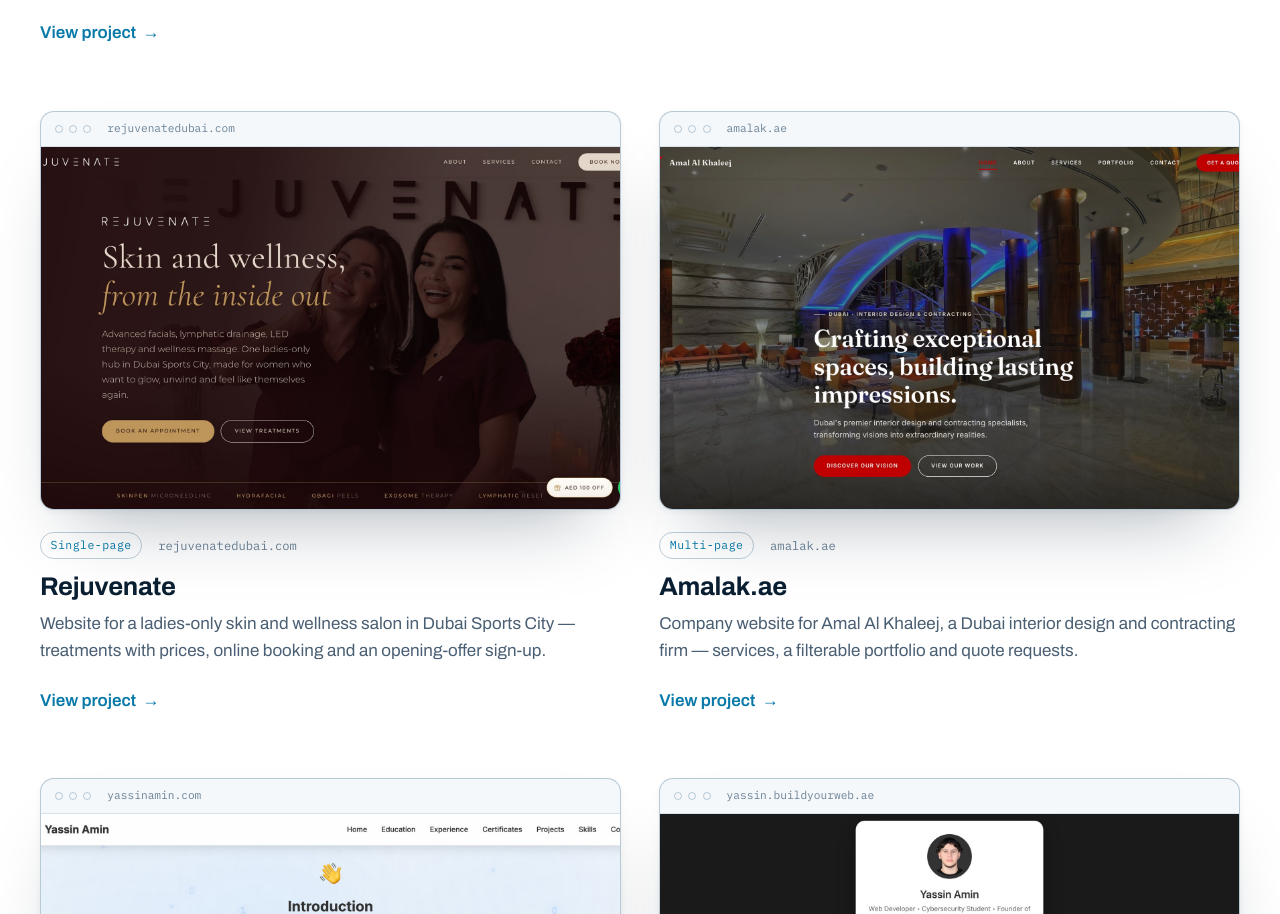
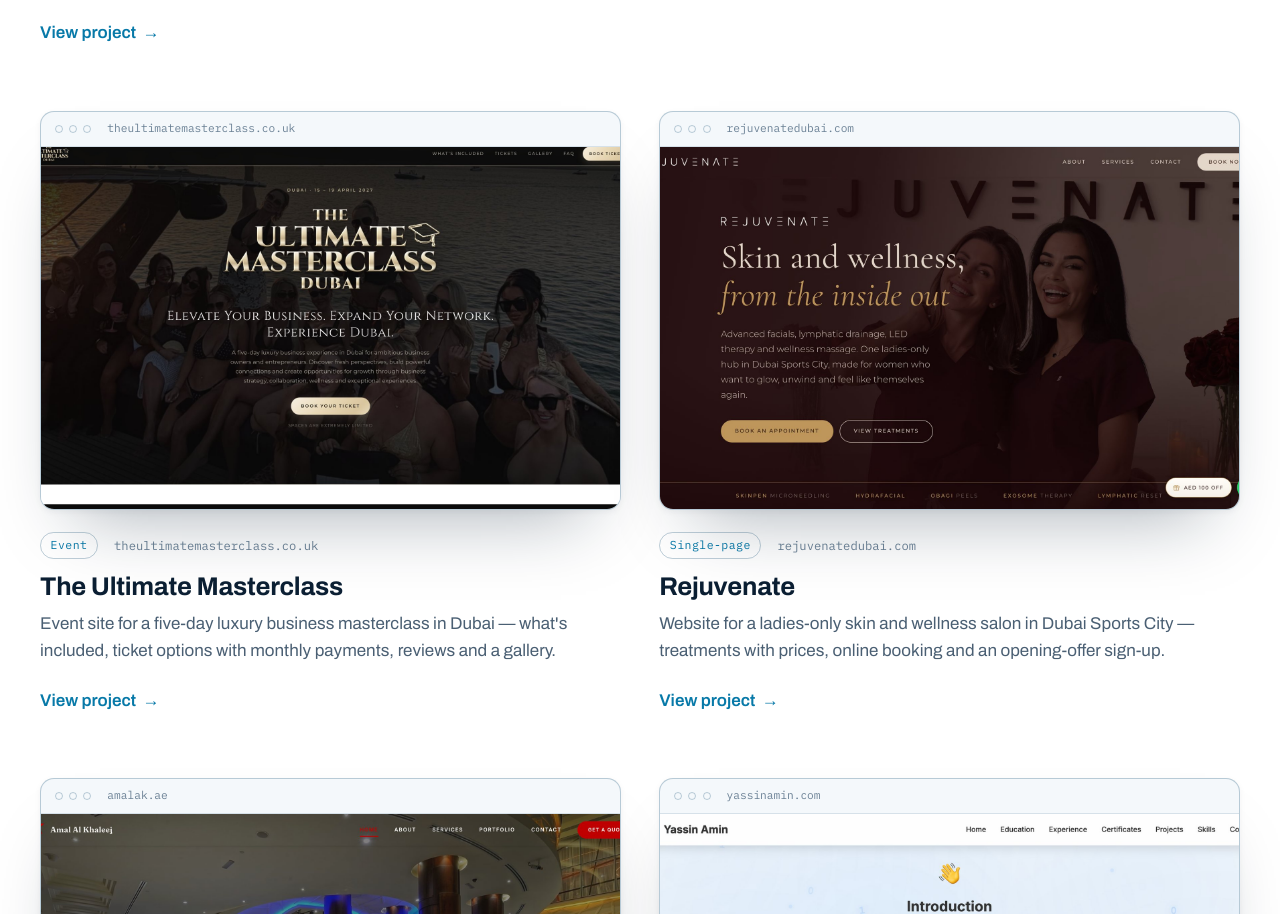
Before and after one commit to 0xcryptx/buildyourweb, a plain HTML site: page projects/index.html in a window 1280 px wide. Shown: the part 1335-2249 px from the top of the page. Drawn offline with Linux system fonts and the light colour scheme.

Commit message:
Add The Ultimate Masterclass to projects page after Jana Travel
Co-Authored-By: Claude Opus 5.5 <noreply@anthropic.com>

```diff
--- a/projects/index.html
+++ b/projects/index.html
@@ -95,6 +95,20 @@
               <div class="project-meta"><span class="tag">Multi-page</span><span>jana.travel</span></div>
               <h3>Jana Travel</h3>
               <p>Luxury travel site for the Maldives, Seychelles and Mauritius — destination guides, a searchable hotel finder and trip planning.</p>
+              <span class="text-link project-cta">View project</span>
+            </div>
+          </article>
+          <article class="project reveal" tabindex="0" role="button" aria-label="Open project details: The Ultimate Masterclass" data-modal-title="The Ultimate Masterclass" data-modal-type="Event Website" data-modal-url="https://theultimatemasterclass.co.uk" data-modal-description="The Ultimate Masterclass is the website for a five-day luxury business masterclass and retreat in Dubai for ambitious business owners and entrepreneurs. It walks visitors through everything the ticket includes, from the business growth masterclass and welcome brunch to a desert adventure and luxury yacht party, then lets them choose a full or partner ticket and pay in full or monthly." data-modal-points="Hero with event dates and a book-your-ticket call to action|What&#x27;s-included cards for every part of the five days|Ticket options with pay-in-full and monthly payment plans|Separate partner ticket for the social events|Podcast feature, attendee reviews and photo gallery|FAQ, WhatsApp contact and terms acceptance before payment" data-modal-images="../Projects/The Ultimate Masterclass/1.jpg|../Projects/The Ultimate Masterclass/2.jpg|../Projects/The Ultimate Masterclass/3.jpg|../Projects/The Ultimate Masterclass/4.jpg">
+            <div class="project-media">
+              <div class="browser">
+                <div class="browser-bar"><i></i><i></i><i></i><span class="browser-url">theultimatemasterclass.co.uk</span></div>
+                <div class="browser-view"><img src="../Projects/The Ultimate Masterclass/1.jpg" alt="The Ultimate Masterclass website" width="1600" height="1000" decoding="async" loading="lazy" /></div>
+              </div>
+            </div>
+            <div class="project-body">
+              <div class="project-meta"><span class="tag">Event</span><span>theultimatemasterclass.co.uk</span></div>
+              <h3>The Ultimate Masterclass</h3>
+              <p>Event site for a five-day luxury business masterclass in Dubai — what&#x27;s included, ticket options with monthly payments, reviews and a gallery.</p>
               <span class="text-link project-cta">View project</span>
             </div>
           </article>
```
